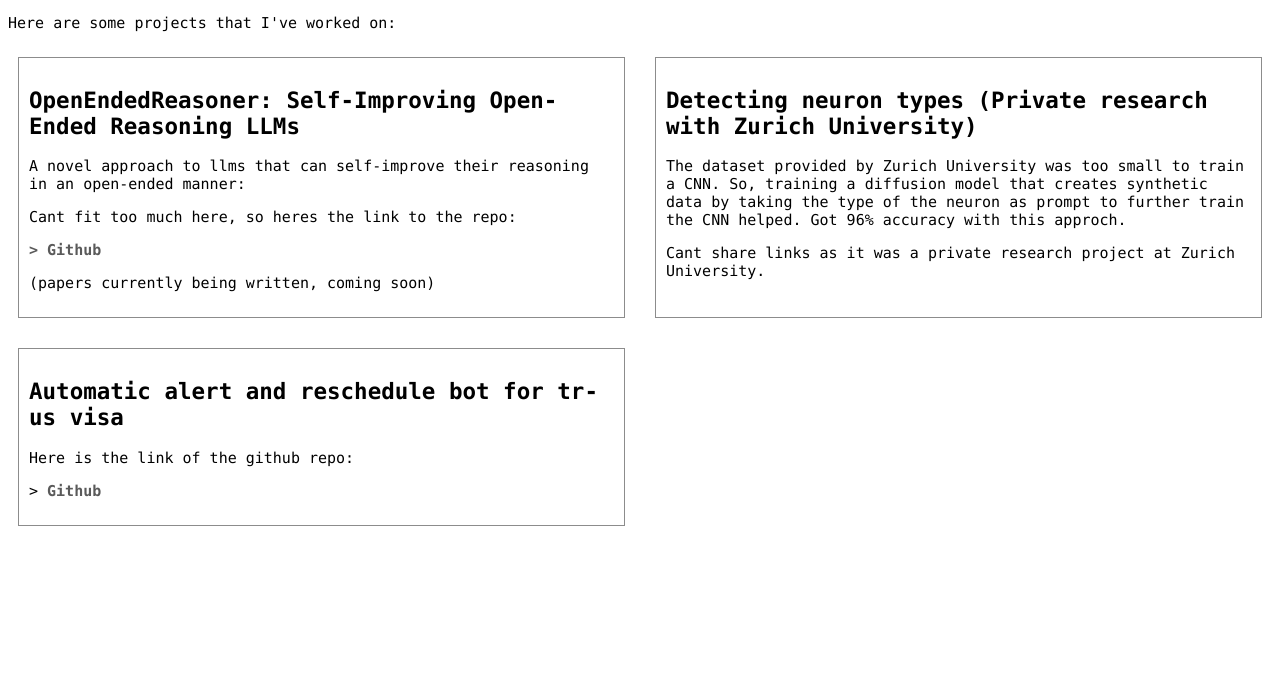
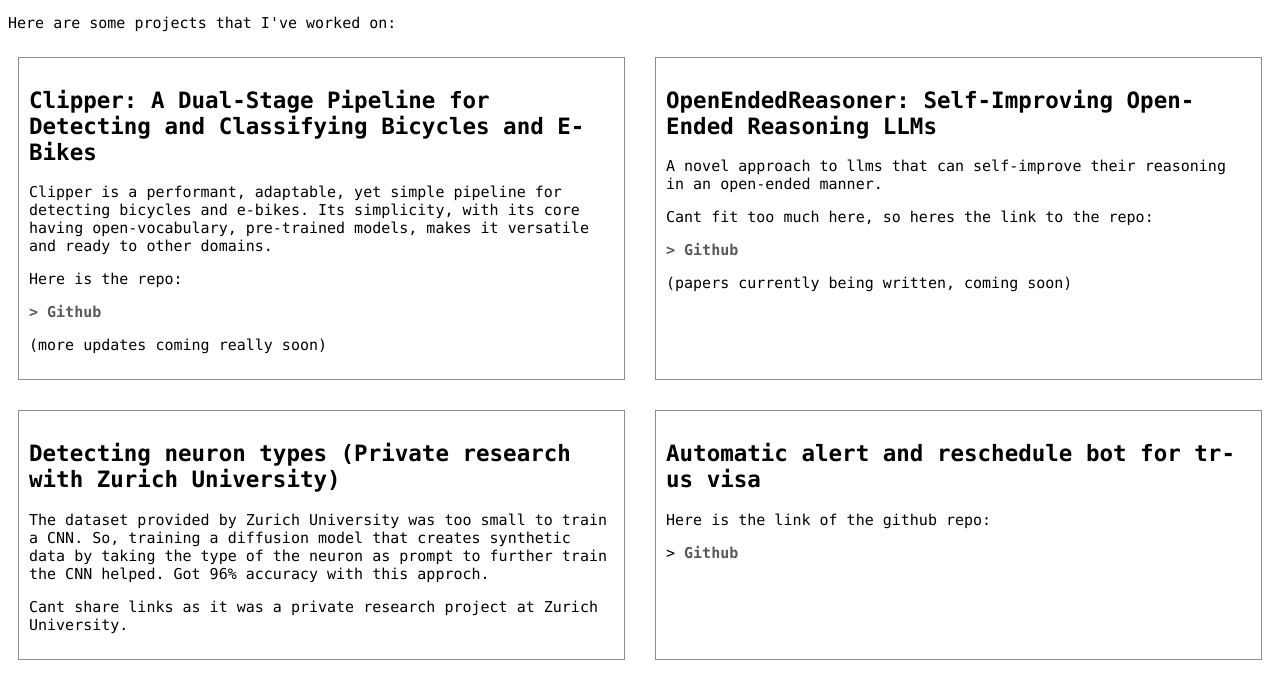
Before and after one commit to alkinun/alkinun.github.io, a plain HTML site: page projects.html in a window 1280 px wide. Shown: the part 49-748 px from the top of the page. Drawn offline with Linux system fonts and the light colour scheme.

Commit message:
update projects

```diff
--- a/projects.html
+++ b/projects.html
@@ -28,8 +28,16 @@
 
     <div style="display: grid; grid-template-columns: repeat(2, 1fr); gap: 10px;">
         <div style="border: 1px solid rgb(140, 140, 140); padding: 10px; margin: 10px;">
+            <h2>Clipper: A Dual-Stage Pipeline for Detecting and Classifying Bicycles and E-Bikes</h2>
+            <p>Clipper is a performant, adaptable, yet simple pipeline for detecting bicycles and e-bikes. Its simplicity, with its core having open-vocabulary, pre-trained models, makes it versatile and ready to other domains.</p>
+            <p>Here is the repo:</p>
+            <p><a href="https://github.com/alkinun/clipper-bicycle-e-bike">> Github</a></p>
+            <p>(more updates coming really soon)</p>
+        </div>
+
+        <div style="border: 1px solid rgb(140, 140, 140); padding: 10px; margin: 10px;">
             <h2>OpenEndedReasoner: Self-Improving Open-Ended Reasoning LLMs</h2>
-            <p>A novel approach to llms that can self-improve their reasoning in an open-ended manner:</p>
+            <p>A novel approach to llms that can self-improve their reasoning in an open-ended manner.</p>
             <p>Cant fit too much here, so heres the link to the repo:</p>
             <p><a href="https://github.com/alkinun/OpenEndedReasoner">> Github</a></p>
             <p>(papers currently being written, coming soon)</p>
```
